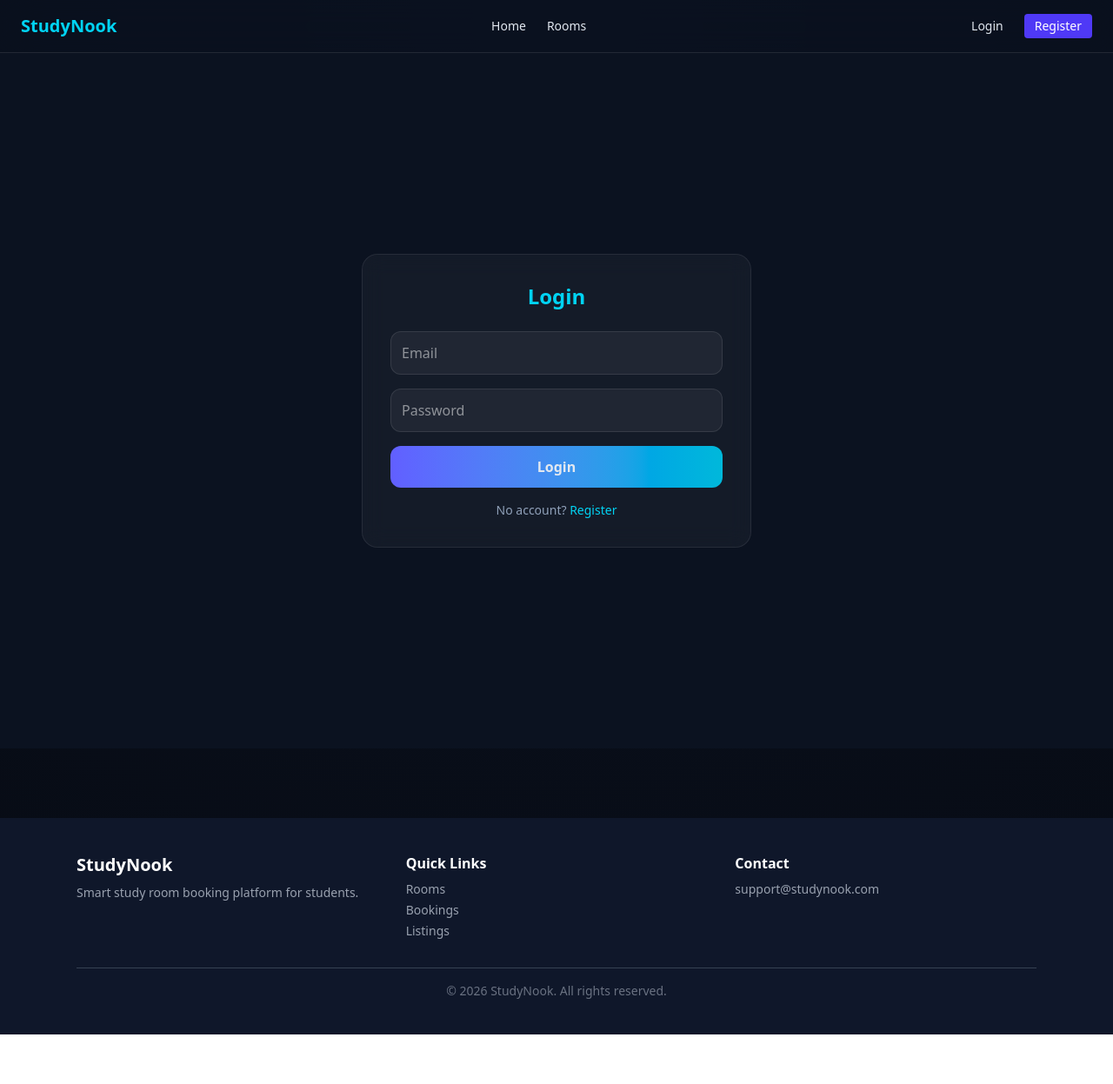
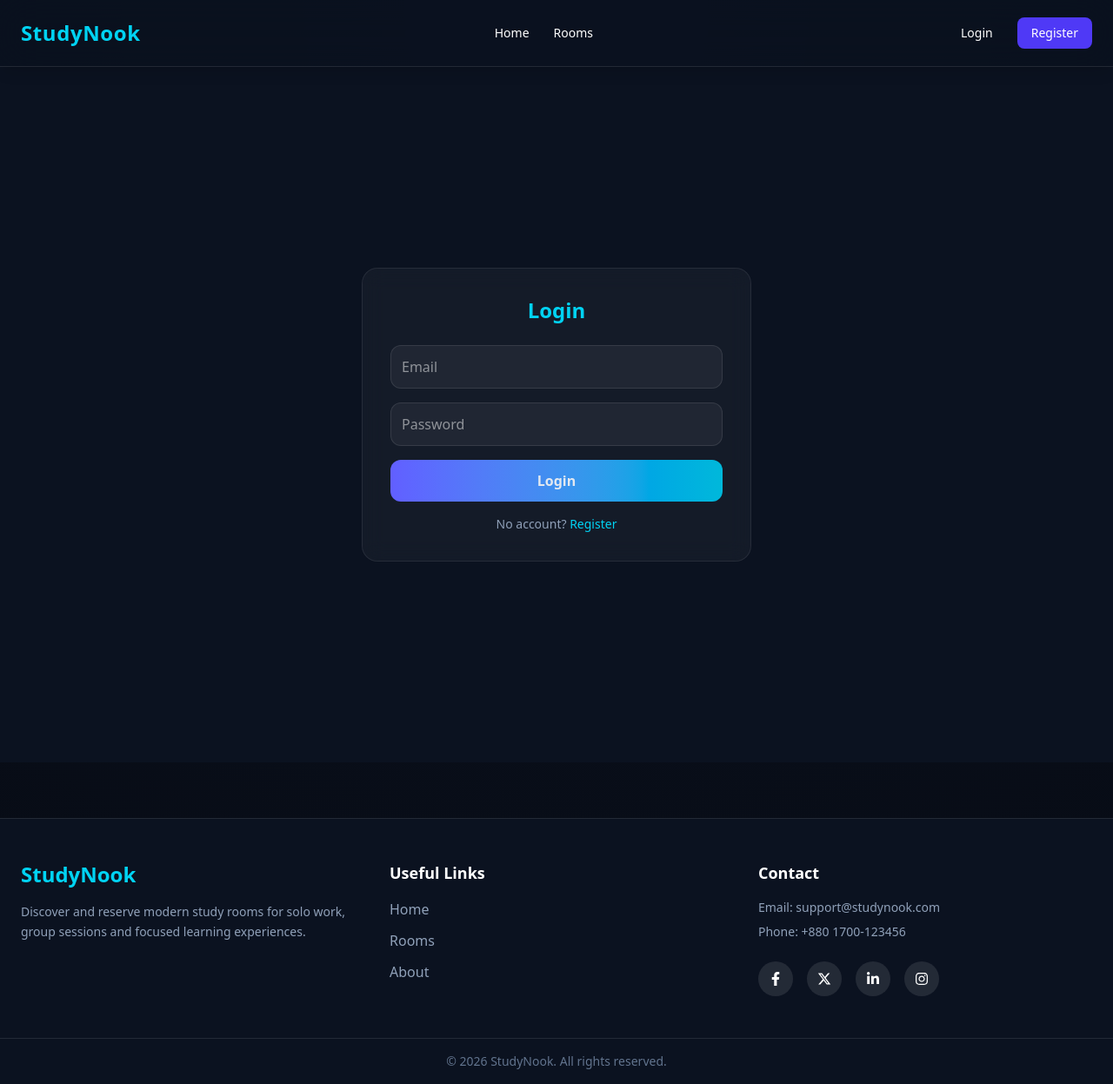
Before and after one commit to Avishek-Pratyay/StudyNook-client-side, a Next.js app: page /login in a window 1280 px wide. Shown: the whole page at 87% size. Before the commit the page ends 1190 px from the top, so only its background shows below. Built offline with nearby package versions, Linux system fonts and the light colour scheme; no server answers.

Commit message:
homepage complete

```diff
--- a/app/login/page.js
+++ b/app/login/page.js
@@ -4,6 +4,7 @@ import { useContext, useState } from "react";
 import { AuthContext } from "@/providers/AuthProvider";
 import { useRouter } from "next/navigation";
 import Link from "next/link";
+import { useSearchParams } from "next/navigation";
 
 export default function LoginPage() {
   const { loginUser } = useContext(AuthContext);
--- a/app/page.js
+++ b/app/page.js
@@ -13,8 +13,8 @@ export default function HomePage() {
 
   const loadRooms = async () => {
     try {
-        const res = await axios.get(`${API}/rooms`);
-        setRooms(res.data.slice(0, 6));
+      const res = await axios.get(`${API}/rooms/latest`);
+      setRooms(res.data);
     } catch (error) {
       console.log(error);
     }
@@ -33,29 +33,30 @@ export default function HomePage() {
         <div className="absolute inset-0 bg-[radial-gradient(circle_at_bottom,#06b6d4_0%,transparent_55%)] opacity-20"></div>
 
         <h1 className="text-5xl md:text-6xl font-extrabold leading-tight">
-          Study Smarter in{" "}
-          <span className="text-cyan-400">Digital Spaces</span>
+          Find Your Perfect{" "}
+          <span className="text-cyan-400">Study Room</span>
         </h1>
 
         <p className="mt-6 text-slate-300 max-w-2xl mx-auto">
-          Premium study room booking platform with modern experience, fast access,
-          and distraction-free environments for focused learning.
+          Browse and book quiet,private study rooms in your library.List your own room and earn.
         </p>
 
-        <div className="mt-8 flex justify-center gap-4">
+        <div className="relative z-20 flex flex-col sm:flex-row items-center justify-center gap-4 mt-8">
+
   <Link
     href="/rooms"
-            className="bg-gradient-to-r from-indigo-500 to-cyan-500 px-6 py-3 rounded-xl font-semibold hover:scale-105 transition"
+    className="relative z-20 inline-block px-7 py-3 rounded-xl font-semibold text-white bg-gradient-to-r from-indigo-500 to-cyan-500 hover:scale-105 hover:-translate-y-1 hover:shadow-lg hover:shadow-cyan-500/20 transition-all duration-300 cursor-pointer"
   >
     Explore Rooms
   </Link>
 
   <Link
     href="/add-room"
-            className="px-6 py-3 rounded-xl border border-white/20 hover:border-cyan-400 transition"
+    className="relative z-20 inline-block px-7 py-3 rounded-xl font-semibold border border-white/20 text-white bg-white/5 backdrop-blur-md hover:bg-white/10 hover:scale-105 hover:border-cyan-400 transition-all duration-300 cursor-pointer"
   >
     Host a Room
   </Link>
+
 </div>
       </section>
 
@@ -125,6 +126,22 @@ export default function HomePage() {
                     ${room.hourlyRate}/hr
                   </p>
                 </div>
+                <div className="flex flex-wrap gap-2 mt-3">
+  {room.amenities?.slice(0, 3).map((item, index) => (
+    <span
+      key={index}
+      className="px-2 py-1 text-xs rounded-full bg-cyan-500/10 text-cyan-400"
+    >
+      {item}
+    </span>
+  ))}
+
+  {room.amenities?.length > 3 && (
+    <span className="px-2 py-1 text-xs rounded-full bg-white/10 text-slate-300">
+      +{room.amenities.length - 3} more
+    </span>
+  )}
+</div>
 
                 {/* button */}
                 <Link
--- a/components/Footer.js
+++ b/components/Footer.js
@@ -1,39 +1,122 @@
+"use client";
+
+import Link from "next/link";
+import {
+  FaFacebookF,
+  FaLinkedinIn,
+  FaInstagram,
+} from "react-icons/fa";
+import { FaXTwitter } from "react-icons/fa6";
+
 export default function Footer() {
   return (
-    <footer className="bg-[#0f172a] text-white mt-20">
-      <div className="max-w-6xl mx-auto px-6 py-10">
+    <footer className="bg-[#0b1220] border-t border-white/10 mt-16">
+      <div className="max-w-7xl mx-auto px-6 py-12 grid md:grid-cols-3 gap-10 text-white">
 
-        <div className="grid md:grid-cols-3 gap-8">
+        {/* Brand */}
+        <div>
+          <h2 className="text-2xl font-bold text-cyan-400 mb-4">
+            StudyNook
+          </h2>
 
-          <div>
-            <h2 className="text-xl font-bold">StudyNook</h2>
-            <p className="text-gray-400 mt-2 text-sm">
-              Smart study room booking platform for students.
+          <p className="text-slate-400 leading-relaxed text-sm">
+            Discover and reserve modern study rooms for solo work,
+            group sessions and focused learning experiences.
           </p>
         </div>
 
+        {/* Useful Links */}
         <div>
-            <h3 className="font-semibold mb-2">Quick Links</h3>
-            <ul className="text-gray-400 text-sm space-y-1">
-              <li>Rooms</li>
-              <li>Bookings</li>
-              <li>Listings</li>
+          <h3 className="text-lg font-semibold mb-4">
+            Useful Links
+          </h3>
+
+          <ul className="space-y-3 text-slate-400">
+
+            <li>
+              <Link
+                href="/"
+                className="hover:text-cyan-400 transition cursor-pointer"
+              >
+                Home
+              </Link>
+            </li>
+
+            <li>
+              <Link
+                href="/rooms"
+                className="hover:text-cyan-400 transition cursor-pointer"
+              >
+                Rooms
+              </Link>
+            </li>
+
+            <li>
+              <Link
+                href="/about"
+                className="hover:text-cyan-400 transition cursor-pointer"
+              >
+                About
+              </Link>
+            </li>
+
           </ul>
         </div>
 
+        {/* Contact + Social */}
         <div>
-            <h3 className="font-semibold mb-2">Contact</h3>
-            <p className="text-gray-400 text-sm">
-              support@studynook.com
+          <h3 className="text-lg font-semibold mb-4">
+            Contact
+          </h3>
+
+          <p className="text-slate-400 text-sm mb-2">
+            Email: support@studynook.com
           </p>
+
+          <p className="text-slate-400 text-sm mb-6">
+            Phone: +880 1700-123456
+          </p>
+
+          <div className="flex gap-4">
+
+            <a
+              href="https://facebook.com"
+              target="_blank"
+              className="w-10 h-10 rounded-full bg-white/10 flex items-center justify-center hover:bg-cyan-500 hover:scale-110 transition cursor-pointer"
+            >
+              <FaFacebookF />
+            </a>
+
+            <a
+              href="https://x.com"
+              target="_blank"
+              className="w-10 h-10 rounded-full bg-white/10 flex items-center justify-center hover:bg-cyan-500 hover:scale-110 transition cursor-pointer"
+            >
+              <FaXTwitter />
+            </a>
+
+            <a
+              href="https://linkedin.com"
+              target="_blank"
+              className="w-10 h-10 rounded-full bg-white/10 flex items-center justify-center hover:bg-cyan-500 hover:scale-110 transition cursor-pointer"
+            >
+              <FaLinkedinIn />
+            </a>
+
+            <a
+              href="https://instagram.com"
+              target="_blank"
+              className="w-10 h-10 rounded-full bg-white/10 flex items-center justify-center hover:bg-cyan-500 hover:scale-110 transition cursor-pointer"
+            >
+              <FaInstagram />
+            </a>
+
+          </div>
+        </div>
       </div>
 
-        </div>
-
-        <div className="border-t border-gray-700 mt-8 pt-4 text-center text-gray-500 text-sm">
-          © {new Date().getFullYear()} StudyNook. All rights reserved.
-        </div>
-
+      <div className="border-t border-white/10 py-4 text-center text-sm text-slate-500">
+        © 2026 StudyNook. All rights reserved.
       </div>
     </footer>
   );
--- a/components/Navbar.js
+++ b/components/Navbar.js
@@ -1,42 +1,57 @@
 "use client";
 
-import { useContext } from "react";
+import { useContext, useState } from "react";
 import { AuthContext } from "@/providers/AuthProvider";
 import Link from "next/link";
-import { usePathname } from "next/navigation";
+import { usePathname, useRouter } from "next/navigation";
 
 export default function Navbar() {
   const { user, logoutUser, loading } = useContext(AuthContext);
   const pathname = usePathname();
+  const router = useRouter();
+
+  const [menuOpen, setMenuOpen] = useState(false);
 
   const isActive = (path) => pathname === path;
 
   const linkClass = (path) =>
-    `hover:text-indigo-600 transition ${
+    `hover:text-indigo-400 transition-all duration-300 cursor-pointer ${
       isActive(path)
-        ? "text-indigo-600 font-semibold border-b-2 border-indigo-600 pb-1"
-        : ""
+        ? "text-cyan-400 font-semibold border-b-2 border-cyan-400 pb-1"
+        : "text-white"
     }`;
+
+  const handleLogout = async () => {
+    try {
+      await logoutUser();
+      router.push("/");
+    } catch (error) {
+      console.log(error);
+    }
+  };
 
   if (loading) {
     return (
-      <nav className="px-6 py-4 bg-white shadow">
+      <nav className="px-6 py-5 bg-[#0b1220] text-white shadow">
         Loading...
       </nav>
     );
   }
 
   return (
-    <nav className="sticky top-0 z-50 backdrop-blur-xl bg-[#0b1220]/70 border-b border-white/10">
-      <div className="flex items-center justify-between px-6 py-4 max-w-7xl mx-auto">
+    <nav className="sticky top-0 z-50 backdrop-blur-xl bg-[#0b1220]/80 border-b border-white/10 shadow-lg">
+      <div className="max-w-7xl mx-auto px-6 py-5 flex items-center justify-between">
 
         {/* Logo */}
-        <Link href="/" className="text-xl font-bold text-cyan-400">
+        <Link
+          href="/"
+          className="text-2xl font-bold text-cyan-400 tracking-wide hover:scale-105 transition"
+        >
           StudyNook
         </Link>
 
-        {/* Links */}
-        <div className="hidden md:flex items-center gap-6 text-sm font-medium">
+        {/* Desktop Menu */}
+        <div className="hidden md:flex items-center gap-7 text-sm font-medium">
 
           <Link className={linkClass("/")} href="/">
             Home
@@ -63,23 +78,27 @@ export default function Navbar() {
           )}
         </div>
 
-        {/* Right side */}
-        <div className="flex items-center gap-3">
+        {/* Right */}
+        <div className="hidden md:flex items-center gap-4">
 
           {user ? (
             <>
               <img
-                src={user.photoURL || "https://i.ibb.co/2n0T2kR/default-user.png"}
-                className="w-9 h-9 rounded-full border hover:scale-105 transition"
+                src={
+                  user.photoURL ||
+                  "https://i.ibb.co/2n0T2kR/default-user.png"
+                }
+                alt="user"
+                className="w-10 h-10 rounded-full border border-cyan-400 object-cover hover:scale-110 transition cursor-pointer"
               />
 
-              <span className="text-sm font-semibold hidden sm:block">
+              <span className="text-sm font-semibold text-white hidden lg:block">
                 {user.displayName}
               </span>
 
               <button
-                onClick={logoutUser}
-                className="px-3 py-1 text-sm rounded-lg bg-red-500 text-white hover:bg-red-600 transition"
+                onClick={handleLogout}
+                className="px-4 py-2 rounded-lg bg-red-500 text-white hover:bg-red-600 hover:scale-105 transition-all duration-300 cursor-pointer"
               >
                 Logout
               </button>
@@ -89,23 +108,100 @@ export default function Navbar() {
 
               <Link
                 href="/login"
-                className="px-3 py-1 rounded hover:bg-gray-100 hover:text-indigo-600 transition"
+                className="px-4 py-2 rounded-lg text-white hover:bg-white/10 hover:text-cyan-400 transition cursor-pointer"
               >
                 Login
               </Link>
 
               <Link
                 href="/register"
-                className="px-3 py-1 rounded bg-indigo-600 text-white hover:bg-indigo-700 transition"
+                className="px-4 py-2 rounded-lg bg-indigo-600 text-white hover:bg-indigo-700 hover:scale-105 transition cursor-pointer"
               >
                 Register
               </Link>
 
             </div>
           )}
+        </div>
 
+        {/* Mobile Toggle */}
+        <button
+          onClick={() => setMenuOpen(!menuOpen)}
+          className="md:hidden text-white text-2xl cursor-pointer"
+        >
+          ☰
+        </button>
+      </div>
+
+      {/* Mobile Menu */}
+      {menuOpen && (
+        <div className="md:hidden px-6 pb-5 bg-[#0b1220]/95 backdrop-blur-xl border-t border-white/10 space-y-4">
+
+          <Link href="/" className={linkClass("/")}>
+            Home
+          </Link>
+          <br />
+
+          <Link href="/rooms" className={linkClass("/rooms")}>
+            Rooms
+          </Link>
+
+          {user && (
+            <>
+              <br />
+              <Link href="/add-room" className={linkClass("/add-room")}>
+                Add Room
+              </Link>
+
+              <br />
+              <Link
+                href="/my-bookings"
+                className={linkClass("/my-bookings")}
+              >
+                Bookings
+              </Link>
+
+              <br />
+              <Link
+                href="/my-listings"
+                className={linkClass("/my-listings")}
+              >
+                Listings
+              </Link>
+            </>
+          )}
+
+          <div className="pt-4">
+
+            {user ? (
+              <button
+                onClick={handleLogout}
+                className="px-4 py-2 bg-red-500 rounded-lg text-white hover:bg-red-600 cursor-pointer"
+              >
+                Logout
+              </button>
+            ) : (
+              <div className="flex gap-3">
+
+                <Link
+                  href="/login"
+                  className="px-4 py-2 border rounded text-white"
+                >
+                  Login
+                </Link>
+
+                <Link
+                  href="/register"
+                  className="px-4 py-2 bg-indigo-600 rounded text-white"
+                >
+                  Register
+                </Link>
+
+              </div>
+            )}
+          </div>
         </div>
-      </div>
+      )}
     </nav>
   );
 }
--- a/package.json
+++ b/package.json
@@ -14,7 +14,8 @@
     "next": "16.2.6",
     "react": "19.2.4",
     "react-dom": "19.2.4",
-    "react-hot-toast": "^2.6.0"
+    "react-hot-toast": "^2.6.0",
+    "react-icons": "^5.6.0"
   },
   "devDependencies": {
     "@tailwindcss/postcss": "^4",
```
Also changed, not shown: app/about/page.js (added, +49 -0 lines), app/rooms/[id]/book/page.js (+33 -14 lines), 1 other file (tests, documents, lock files or other folders). Lines whose indentation alone changed are shown as unchanged.
